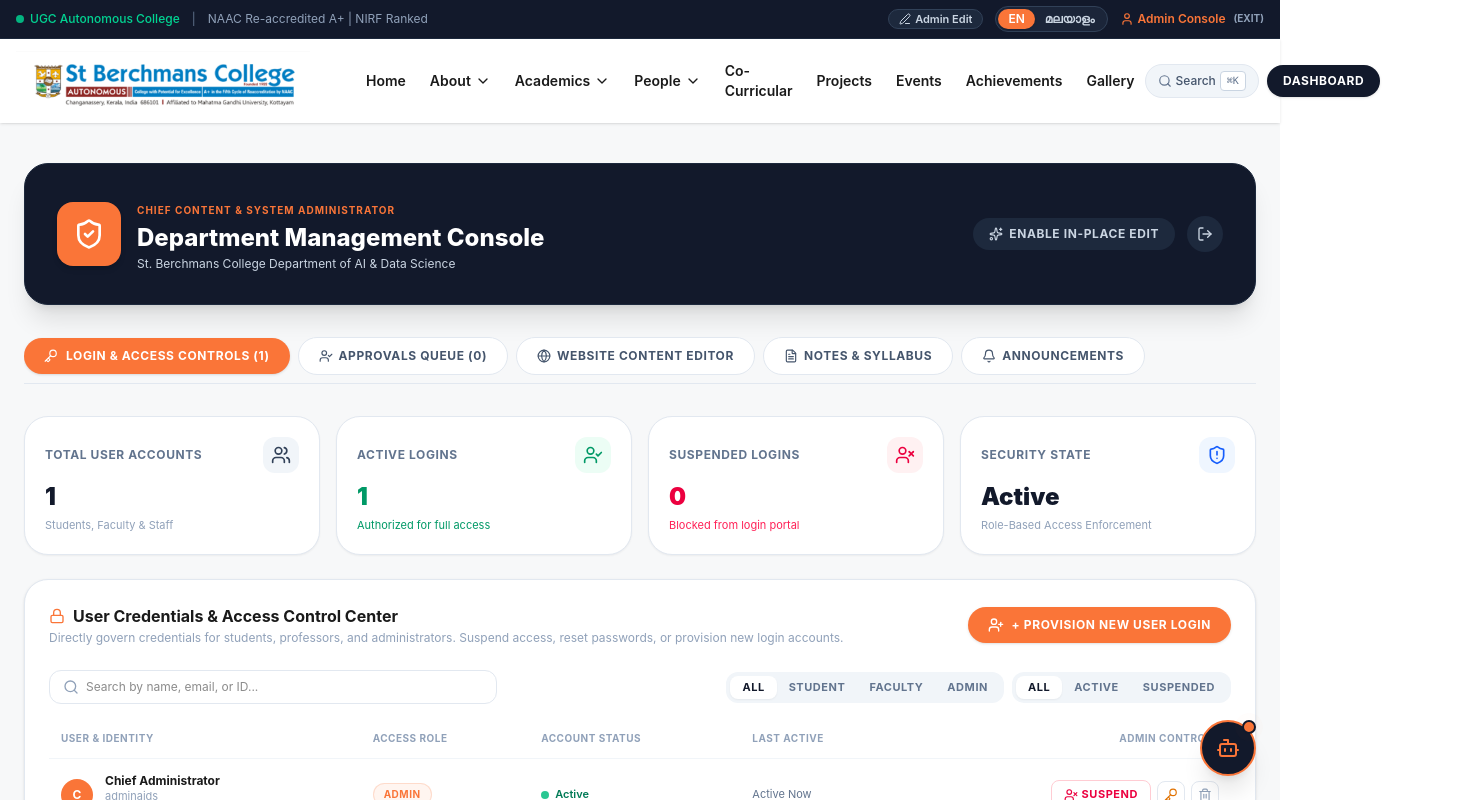
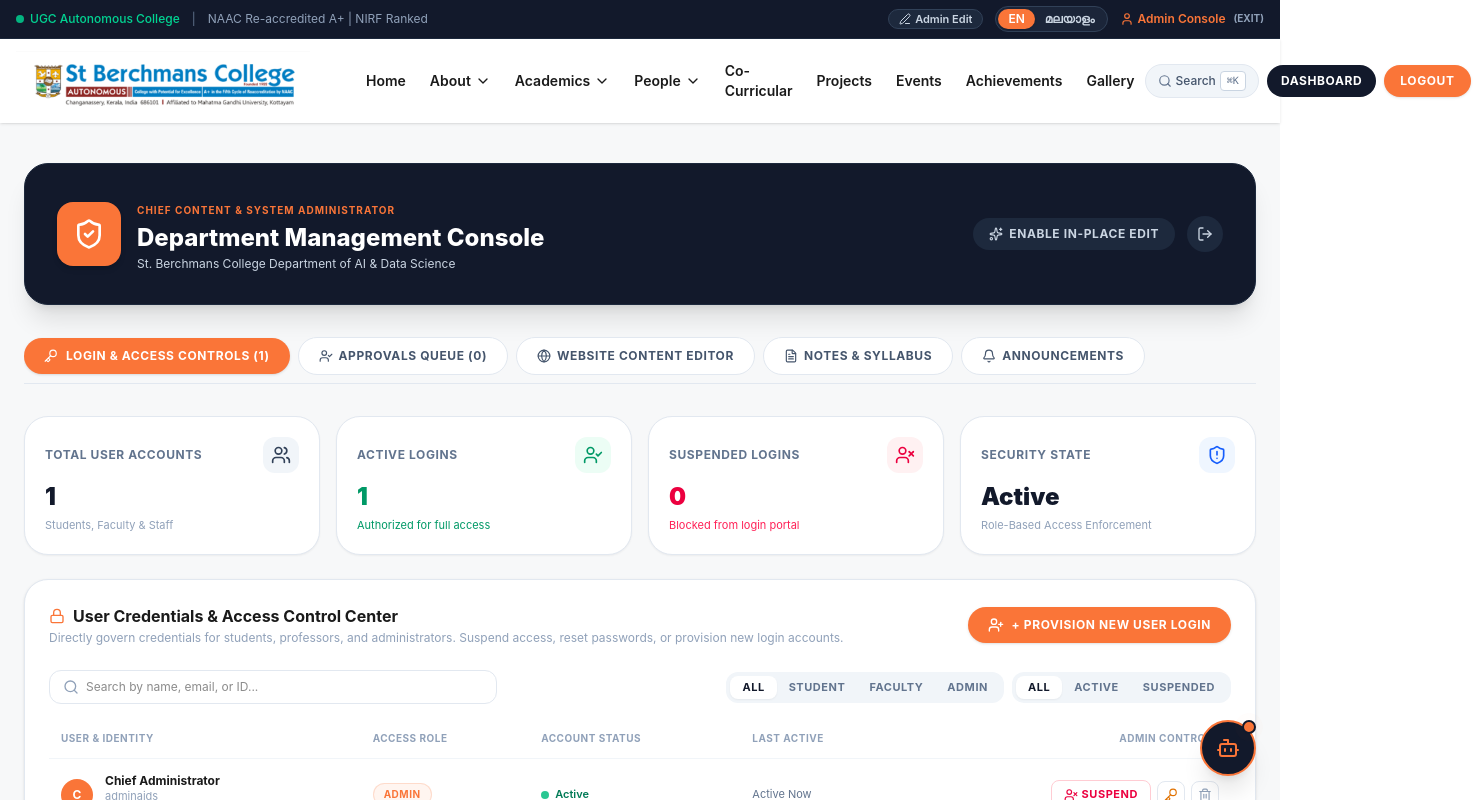
Before and after one commit to anoob-8899/st-berchmans-aids, a Next.js app: page /portal/admin in a window 1280 px wide. Shown: the top 800 px of the page, 1479 px wide, since content can reach past the window. Built offline with nearby package versions, Linux system fonts and the light colour scheme.

Commit message:
fix: persist user login session across browser reloads and place Logout button in exact same spot as Login button

```diff
--- a/app/portal/page.tsx
+++ b/app/portal/page.tsx
@@ -28,8 +28,10 @@ export default function PortalLoginPage() {
     if (cleanUsername === 'adminaids' && cleanPassword === '9m8m7m6m5m') {
       setIsAdminLoggedIn(true);
       if (typeof window !== 'undefined') {
+        localStorage.setItem('sb_user_role', 'admin');
         localStorage.setItem('sb_current_role', 'admin');
         localStorage.setItem('sb_current_username', 'adminaids');
+        localStorage.setItem('sb_logged_in', 'true');
       }
       setTimeout(() => {
         router.push('/portal/admin');
@@ -61,8 +63,10 @@ export default function PortalLoginPage() {
           }
 
           // Active user authenticated
+          localStorage.setItem('sb_user_role', matchedUser.role);
           localStorage.setItem('sb_current_role', matchedUser.role);
           localStorage.setItem('sb_current_user', JSON.stringify(matchedUser));
+          localStorage.setItem('sb_logged_in', 'true');
 
           if (matchedUser.role === 'admin') {
             setIsAdminLoggedIn(true);
--- a/components/layout/Header.tsx
+++ b/components/layout/Header.tsx
@@ -45,7 +45,12 @@ export const Header: React.FC = () => {
     return () => window.removeEventListener('keydown', handleKeyDown);
   }, []);
 
-  const [currentUserRole, setCurrentUserRole] = useState<string | null>(null);
+  const [currentUserRole, setCurrentUserRole] = useState<string | null>(() => {
+    if (typeof window !== 'undefined') {
+      return localStorage.getItem('sb_current_role') || localStorage.getItem('sb_user_role');
+    }
+    return null;
+  });
 
   useEffect(() => {
     if (typeof window !== 'undefined') {
@@ -63,6 +68,7 @@ export const Header: React.FC = () => {
       localStorage.removeItem('sb_user_role');
       localStorage.removeItem('sb_current_user');
       localStorage.removeItem('sb_current_username');
+      localStorage.removeItem('sb_logged_in');
       localStorage.removeItem('sb_admin_mode');
     }
     setCurrentUserRole(null);
@@ -411,12 +417,21 @@ export const Header: React.FC = () => {
             </button>
 
             {isLoggedIn ? (
-              <Link
-                href={isAdminLoggedIn || currentUserRole === 'admin' ? "/portal/admin" : currentUserRole === 'faculty' ? "/portal/faculty" : "/portal/student"}
-                className="hidden sm:inline-flex items-center justify-center px-4 py-2 text-xs font-bold uppercase tracking-wider rounded-full bg-[#12192B] text-white hover:bg-[#FA7538] shadow-sm transition-all"
-              >
-                Dashboard
-              </Link>
+              <div className="hidden sm:flex items-center gap-2">
+                <Link
+                  href={isAdminLoggedIn || currentUserRole === 'admin' ? "/portal/admin" : currentUserRole === 'faculty' ? "/portal/faculty" : "/portal/student"}
+                  className="px-3.5 py-2 rounded-full text-xs font-bold uppercase tracking-wider bg-[#12192B] text-white hover:bg-slate-800 transition"
+                >
+                  Dashboard
+                </Link>
+                <button
+                  type="button"
+                  onClick={handleLogout}
+                  className="px-4 py-2 text-xs font-bold uppercase tracking-wider rounded-full bg-[#FA7538] text-white hover:bg-[#E86326] shadow-sm hover:shadow transition-all cursor-pointer"
+                >
+                  Logout
+                </button>
+              </div>
             ) : (
               <Link
                 href="/portal"
--- a/lib/AdminEditContext.tsx
+++ b/lib/AdminEditContext.tsx
@@ -31,7 +31,7 @@ export const AdminEditProvider: React.FC<{ children: React.ReactNode }> = ({ chi
 
   useEffect(() => {
     try {
-      const role = localStorage.getItem('sb_user_role');
+      const role = localStorage.getItem('sb_user_role') || localStorage.getItem('sb_current_role');
       if (role === 'admin') {
         setIsAdminLoggedInState(true);
         const savedAdminMode = localStorage.getItem('sb_admin_mode');
@@ -57,8 +57,13 @@ export const AdminEditProvider: React.FC<{ children: React.ReactNode }> = ({ chi
     try {
       if (val) {
         localStorage.setItem('sb_user_role', 'admin');
+        localStorage.setItem('sb_current_role', 'admin');
+        localStorage.setItem('sb_logged_in', 'true');
       } else {
         localStorage.removeItem('sb_user_role');
+        localStorage.removeItem('sb_current_role');
+        localStorage.removeItem('sb_current_user');
+        localStorage.removeItem('sb_logged_in');
         localStorage.removeItem('sb_admin_mode');
         setIsAdminModeState(false);
       }
```
